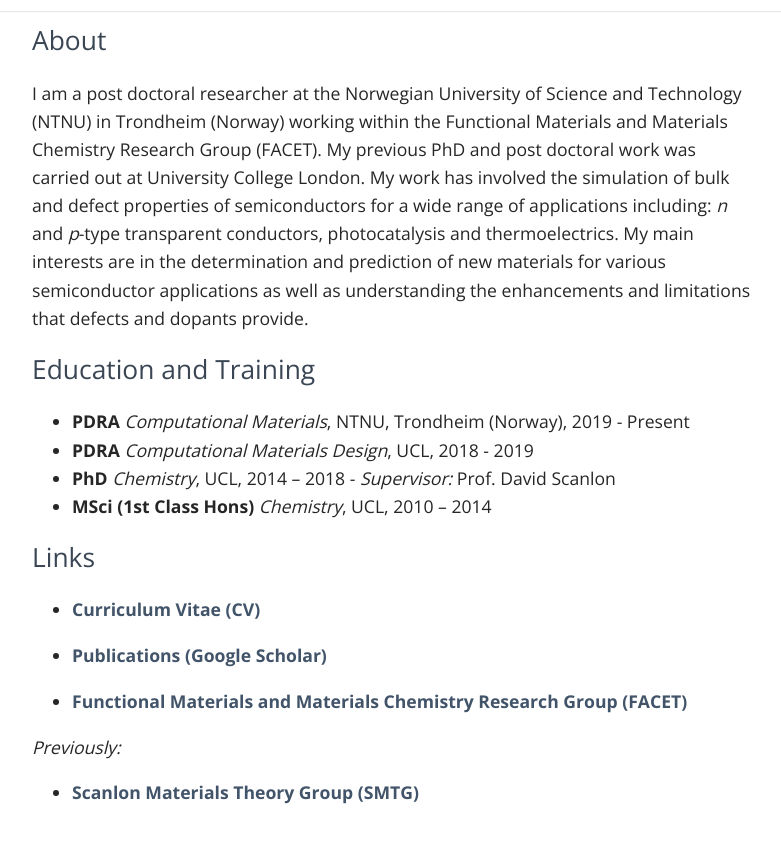
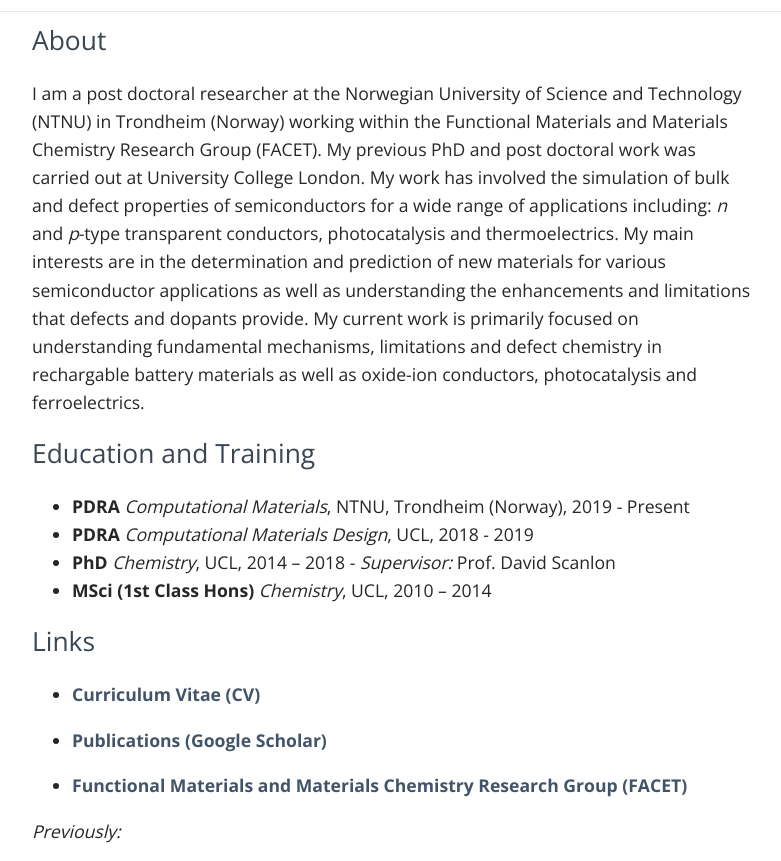
Before and after one commit to badw/badw.github.io, a Jekyll site: the page built from index.md, in a window 1280 px wide and 900 px high, scrolled down 527 px, cut to the strip 39-900 px from the top of the window. Shown: the whole strip, without its empty margins (248-1029 px from the left). Built offline with Jekyll 4.4.1, drawn with Linux system fonts in a browser that asks for light colours; some web fonts are replaced.

Commit message:
updated homepage

```diff
--- a/index.md
+++ b/index.md
@@ -6,7 +6,7 @@ layout: default
 
 
 ## About
-I am a post doctoral researcher at the Norwegian University of Science and Technology (NTNU) in Trondheim (Norway) working within the Functional Materials and Materials Chemistry Research Group (FACET). My previous PhD and post doctoral work was carried out at University College London. My work has involved the simulation of bulk and defect properties of semiconductors for a wide range of applications including: *n* and *p*-type transparent conductors, photocatalysis and thermoelectrics. My main interests are in the determination and prediction of new materials for various semiconductor applications as well as understanding the enhancements and limitations that defects and dopants provide.
+I am a post doctoral researcher at the Norwegian University of Science and Technology (NTNU) in Trondheim (Norway) working within the Functional Materials and Materials Chemistry Research Group (FACET). My previous PhD and post doctoral work was carried out at University College London. My work has involved the simulation of bulk and defect properties of semiconductors for a wide range of applications including: *n* and *p*-type transparent conductors, photocatalysis and thermoelectrics. My main interests are in the determination and prediction of new materials for various semiconductor applications as well as understanding the enhancements and limitations that defects and dopants provide. My current work is primarily focused on understanding fundamental mechanisms, limitations and defect chemistry in rechargable battery materials as well as oxide-ion conductors, photocatalysis and ferroelectrics.
 
 ## Education and Training
  - **PDRA** *Computational Materials*, NTNU, Trondheim (Norway), 2019 - Present
```
